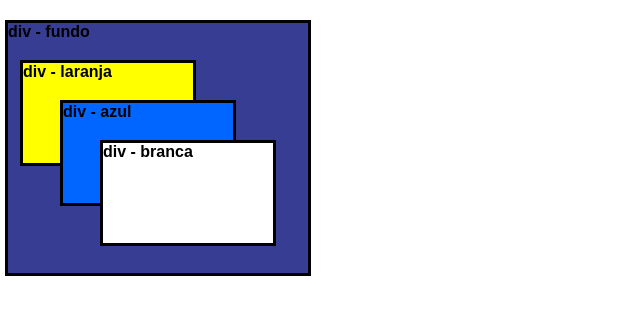
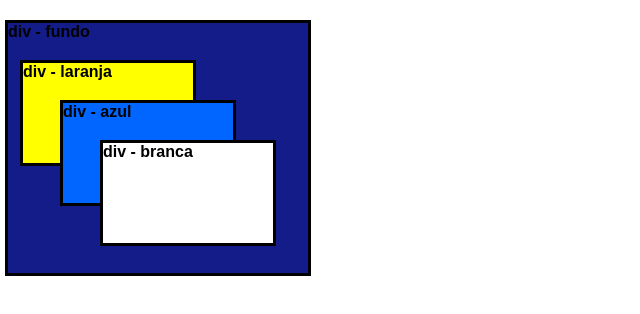
Before and after one commit to Rodrigolou/atividade-em-sala, a plain HTML site: page camadas.html in a window 1280 px wide. Shown: the whole page, without its empty margins (0-640 px from the left). Drawn offline with Linux system fonts and the light colour scheme.

Commit message:
https://github.com/Rodrigolou/atividade-em-sala.git

```diff
--- a/css/camadas.css
+++ b/css/camadas.css
@@ -26,7 +26,7 @@ top: 100px;left: 60px;
 #fundo{
     top: 20px;left: 5px;
     width: 300px;height: 250px;
-    background-color: rgb(55, 61, 146);
+    background-color: rgb(20, 28, 138);
     border: solid;
     z-index: 1;
 }
```
